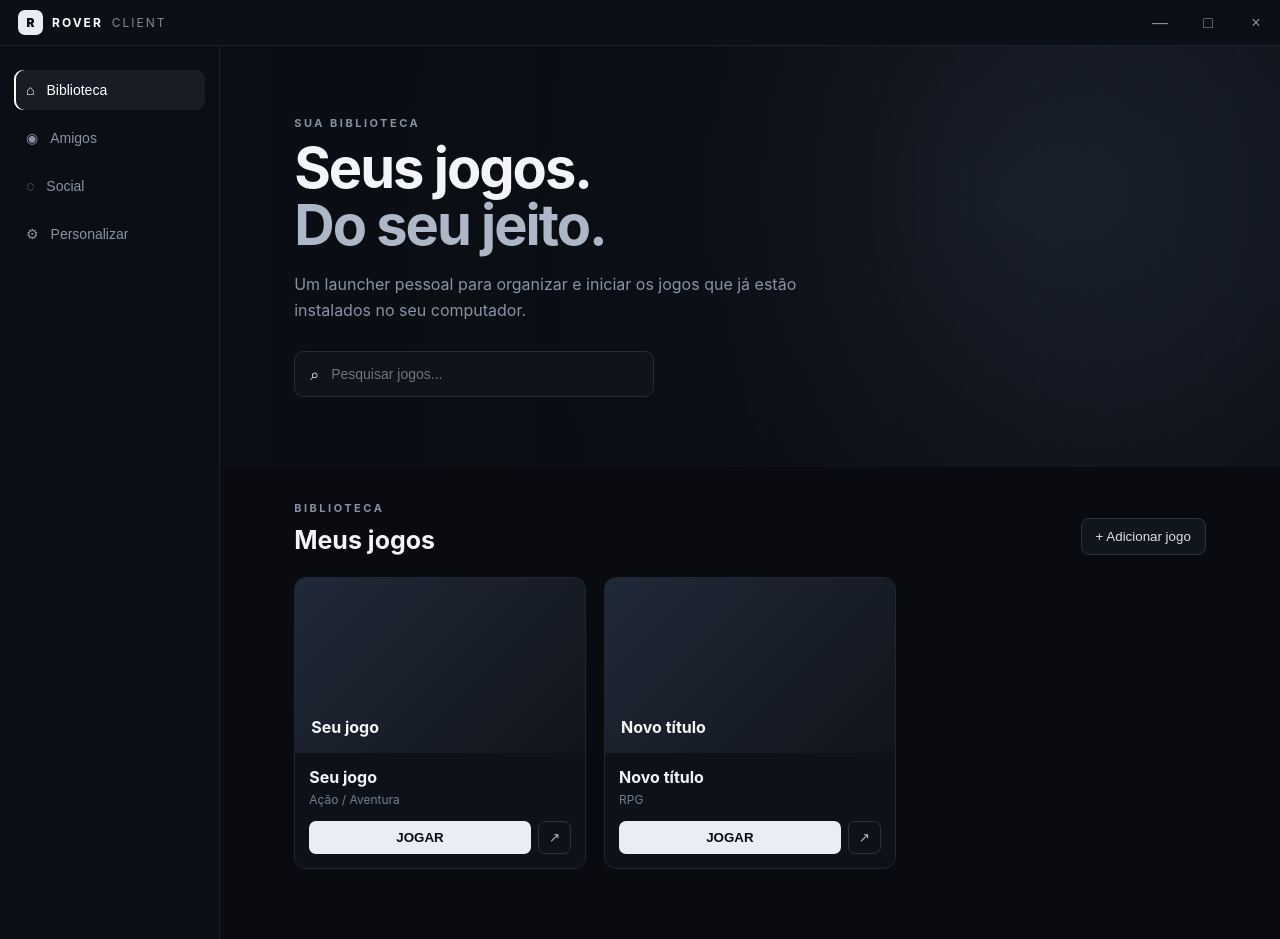
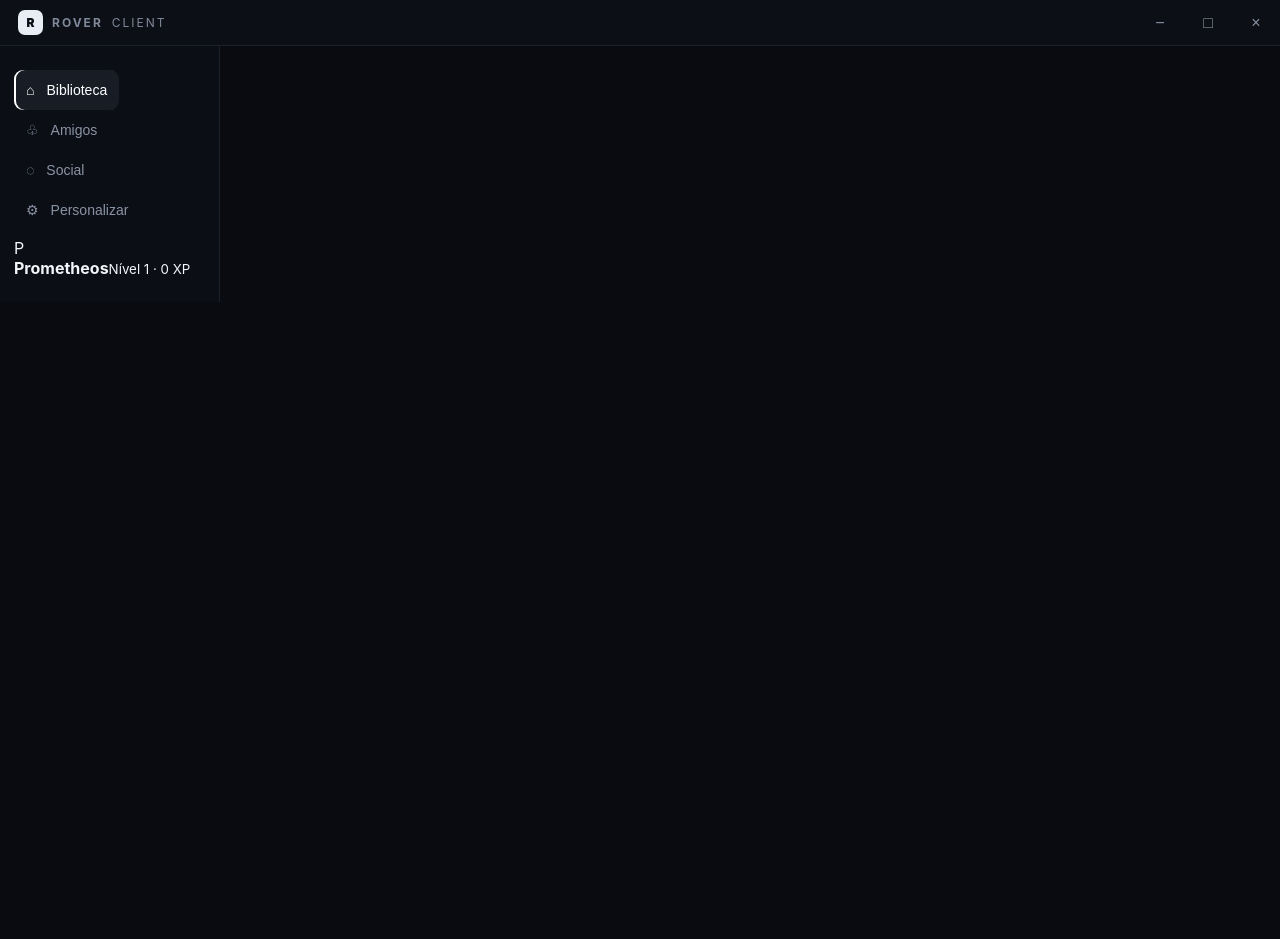
Before and after one commit to loirinhodid/oo, an Electron app: page renderer/index.html in a window 1280 px wide. After the commit the page ends 800 px from the top, so only its background shows below. Drawn offline with Linux system fonts and the light colour scheme.

Commit message:
feat: restructure launcher HTML shell

```diff
--- a/renderer/index.html
+++ b/renderer/index.html
@@ -2,41 +2,26 @@
 <html lang="pt-BR">
 <head>
   <meta charset="UTF-8" />
-  <meta name="viewport" content="width=device-width, initial-scale=1.0" />
+  <meta name="viewport" content="width=device-width,initial-scale=1" />
+  <meta name="theme-color" content="#080a0f" />
   <title>Rover Client</title>
   <link rel="stylesheet" href="./styles.css" />
 </head>
 <body>
   <header class="titlebar">
-    <div class="brand"><span class="brand-mark">R</span><strong>ROVER</strong><span>CLIENT</span></div>
-    <div class="window-actions">
-      <button data-window="minimize">—</button><button data-window="maximize">□</button><button data-window="close">×</button>
+    <div class="brand"><span class="brand-mark">R</span><b>ROVER</b><span>CLIENT</span></div>
+    <div class="window-actions"><button data-window="minimize">−</button><button data-window="maximize">□</button><button data-window="close">×</button></div>
+  </header>
+  <aside class="sidebar">
+    <div class="side-main">
+      <button class="nav active" data-view="library">⌂<span>Biblioteca</span></button>
+      <button class="nav" data-view="friends">♧<span>Amigos</span></button>
+      <button class="nav" data-view="social">◌<span>Social</span></button>
+      <button class="nav" data-view="settings">⚙<span>Personalizar</span></button>
     </div>
-  </header>
-
-  <aside class="sidebar">
-    <button class="nav active">⌂ <span>Biblioteca</span></button>
-    <button class="nav">◉ <span>Amigos</span></button>
-    <button class="nav">◌ <span>Social</span></button>
-    <button class="nav">⚙ <span>Personalizar</span></button>
+    <div class="side-user"><div class="avatar">P</div><div><b>Prometheos</b><small>Nível 1 · 0 XP</small></div></div>
   </aside>
-
-  <main>
-    <section class="hero">
-      <div class="hero-copy">
-        <p class="eyebrow">SUA BIBLIOTECA</p>
-        <h1>Seus jogos.<br /><em>Do seu jeito.</em></h1>
-        <p class="muted">Um launcher pessoal para organizar e iniciar os jogos que já estão instalados no seu computador.</p>
-        <div class="search"><span>⌕</span><input id="search" placeholder="Pesquisar jogos..." /></div>
-      </div>
-    </section>
-
-    <section class="content">
-      <div class="section-head"><div><p class="eyebrow">BIBLIOTECA</p><h2>Meus jogos</h2></div><button class="ghost">+ Adicionar jogo</button></div>
-      <div id="games" class="games"></div>
-    </section>
-  </main>
-
+  <main id="app"></main>
   <script src="./app.js"></script>
 </body>
 </html>
```
